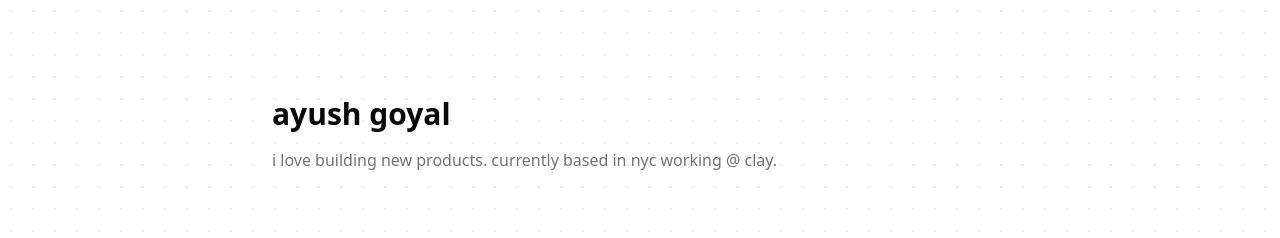
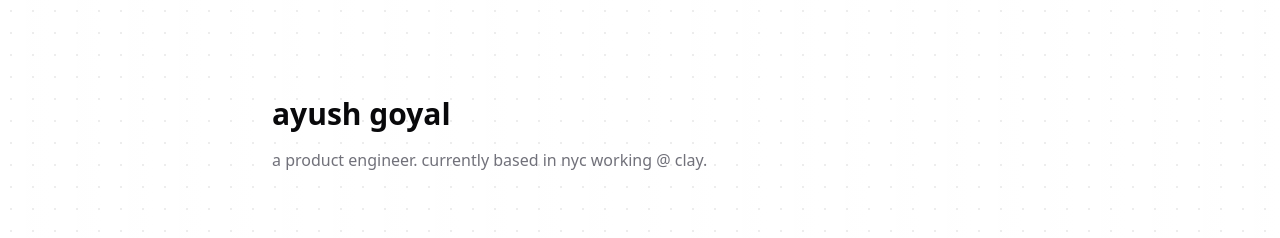
Before and after one commit to ayush-goyal/website, a Next.js app: page / in a window 1280 px wide. Shown: the top 238 px of the page. Built offline with nearby package versions, Linux system fonts and the light colour scheme; no server answers.

Commit message:
change headline

```diff
--- a/src/app/page.tsx
+++ b/src/app/page.tsx
@@ -110,7 +110,7 @@ export default function Home() {
           transition={{ delay: 0.2 }}
           className="text-base text-muted-foreground max-w-2xl"
         >
-          i love building new products. currently based in nyc working @ clay.
+          a product engineer. currently based in nyc working @ clay.
         </motion.p>
       </motion.section>
 
```
